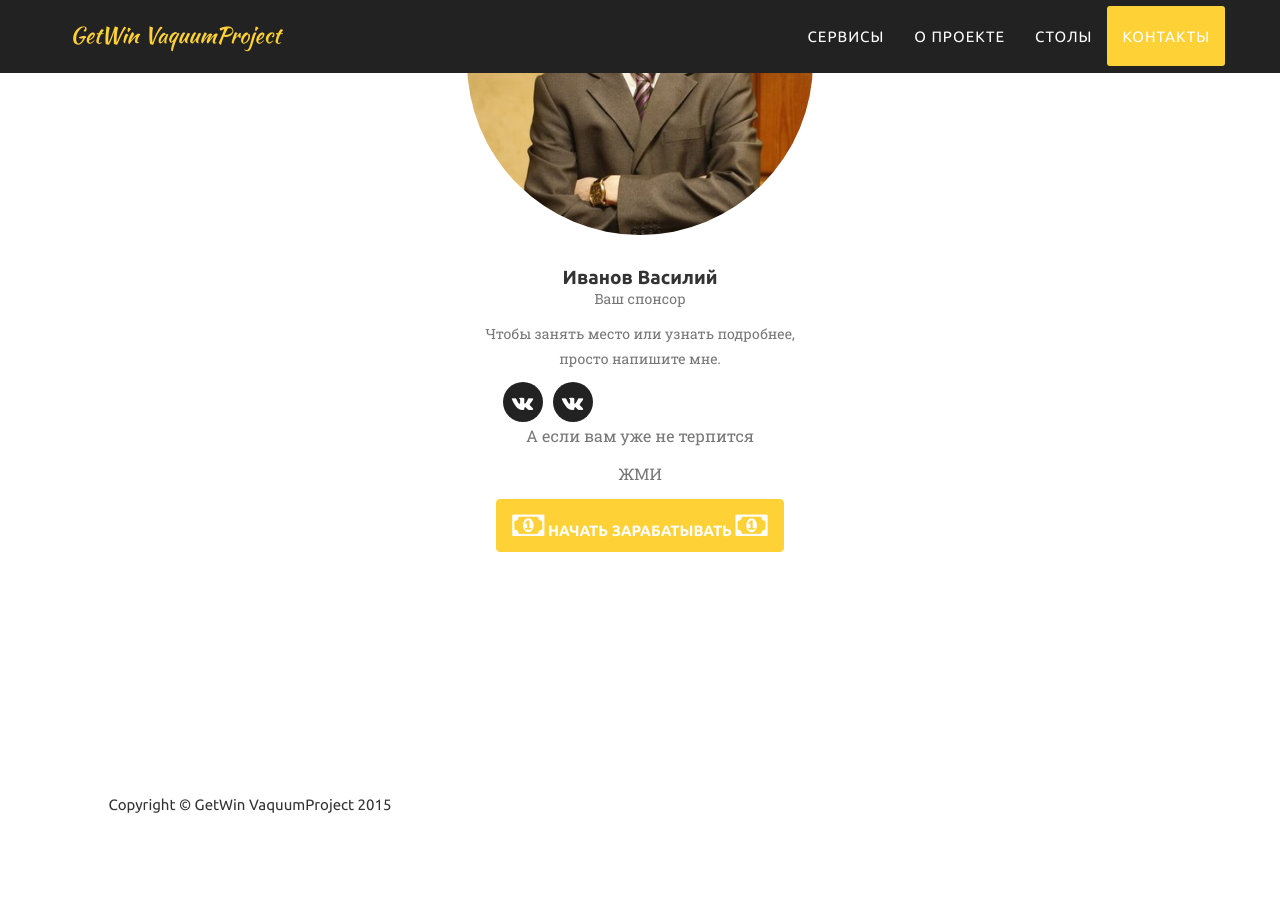
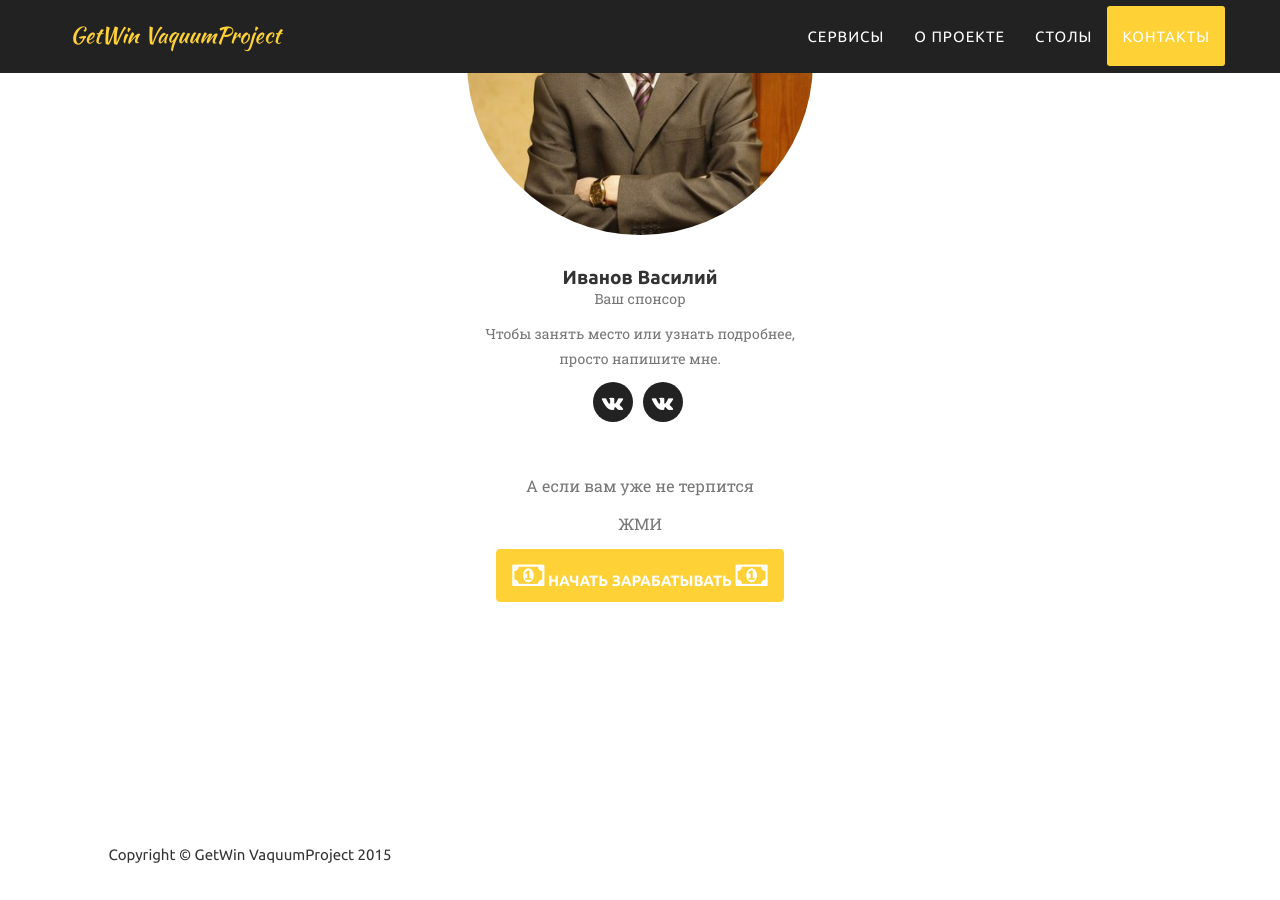
Before and after one commit to IvanovVasiliy/main_site, a Jekyll site: the page built from index.html, in a window 1280 px wide and 900 px high, scrolled down 4064 px. Built offline with Jekyll 4.4.1, drawn with Linux system fonts in a browser that asks for light colours; some web fonts are replaced; before the commit the page ends 4914 px from its top, so only the background shows below that.

Commit message:
Первый коммит

```diff
--- a/_includes/team.html
+++ b/_includes/team.html
@@ -9,15 +9,12 @@
                         <h4>{{ member.name }}</h4>
                         <p class="text-muted">{{ member.position }}</p>
                         <p class="text-muted">Чтобы занять место или узнать подробнее, просто напишите мне.</p>
-
-                        <div class="col-sm-6">
-                            <ul class="list-inline social-buttons">
-                                {% for network in member.social %}
-                                <li><a href="{{ network.url }}"><i class="fa fa-{{ network.title }}"></i></a>
-                                    {% endfor %}
-                            </ul>
-                        </div>
-                        <div class="col-sm-6" id="vk_like"></div>
+                        <ul class="list-inline social-buttons">
+                            {% for network in member.social %}
+                            <li><a href="{{ network.url }}"><i class="fa fa-{{ network.title }}"></i></a>
+                            {% endfor %}
+                        </ul>
+                        <div class="row" id="vk_like"></div>
                     </div>
                 </div>
                 {% endfor %}
```
